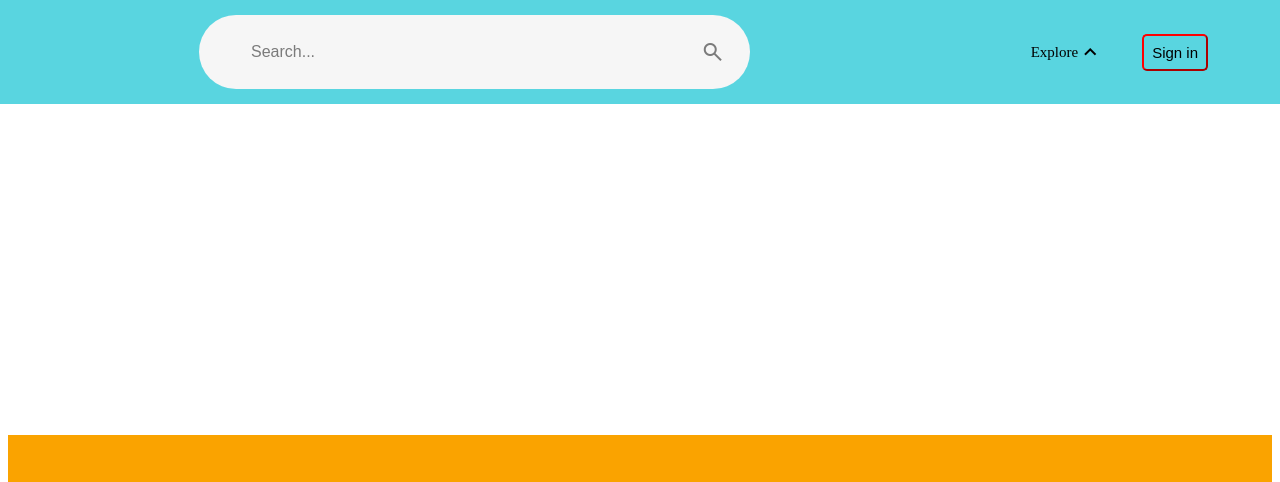
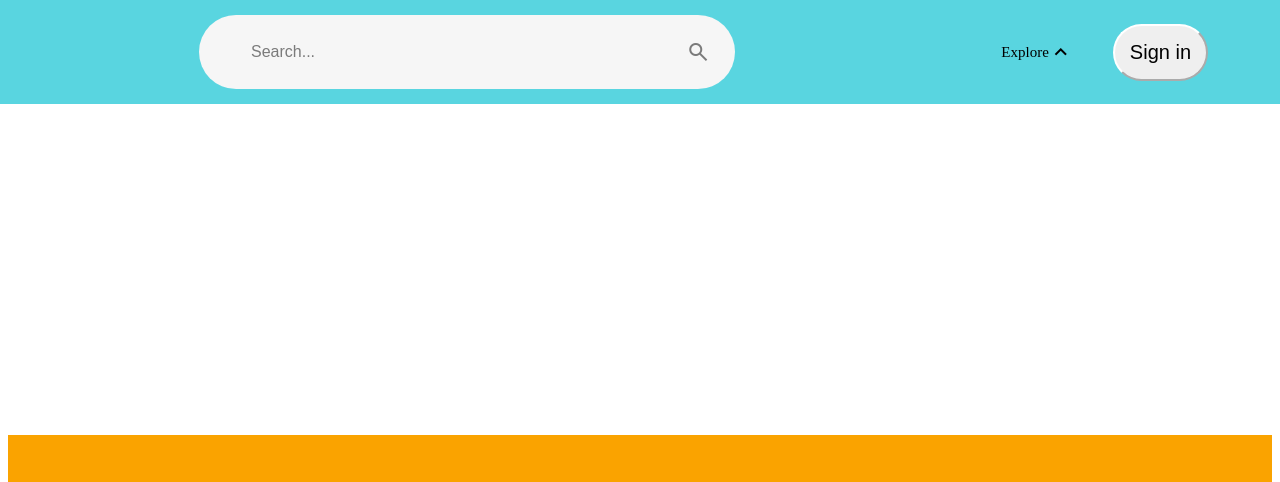
Before and after one commit to aswaswa1/my3dprints, a plain HTML site: page index.html in a window 1280 px wide. Shown: the top 482 px of the page. Drawn offline with nearby package versions, Linux system fonts and the light colour scheme; files that its build step writes are made by us from their sources.

Commit message:
fix the button

```diff
--- a/styles/styles.css
+++ b/styles/styles.css
@@ -252,15 +252,16 @@
 
     .set-margin-button {
         margin-left: 40px;
-        font-size: 15px;
-        background-color: var(--prints-color-blue);
-        border-radius: 5px;
-        border-color: red;
-        padding: 8px;
+        font-size: 20px;
+        border-radius: 40px;
+        border-color: white;
+        padding: 15px;
         font-weight: 500;
         box-shadow: rgba(155, 62, 62, 0.1);
+        transition: box-shadow 0.25s;
     }
 
+    .set-margin-button:focus-within,
     .set-margin-button:hover {
         box-shadow: 2px 2px 2px 2px rgba(33, 13, 36, 0.5);
     }
```
